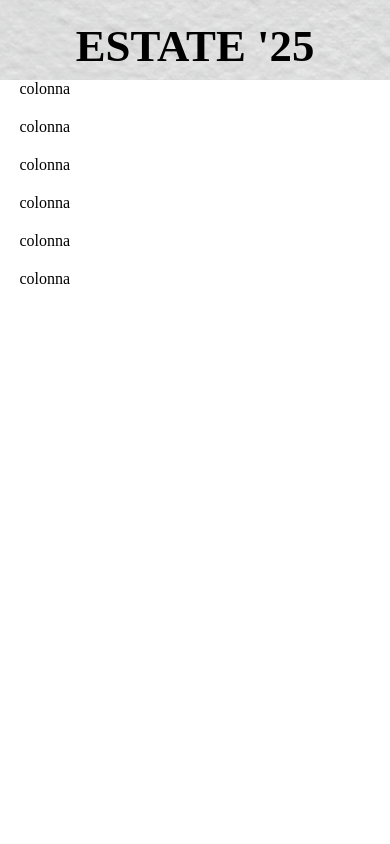
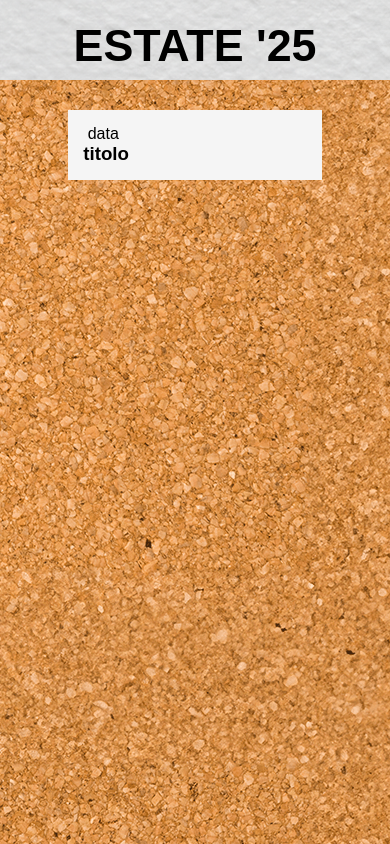
Before and after one commit to bellaviagabriele03/js-photo-blog, a plain HTML site: page index.html in a window 390 px wide. Drawn offline with nearby package versions, Linux system fonts and the light colour scheme.

Commit message:
Fix: rimosse le colonne di test per la visione del layout corretto dall'index, Feat: aggiunto font di stile, e immagine di sfondo per il body, Feat: aggiunto responsive per il container

```diff
--- a/css/responsive.css
+++ b/css/responsive.css
@@ -3,6 +3,12 @@
 
     .row .col {
         width: calc(100% / 2 - 40px / 2);
+    }
+
+    .container {
+        width: 80%;
+        max-width: 1000px;
+        margin: 0 auto;
     }
 
 }
--- a/css/style.css
+++ b/css/style.css
@@ -8,6 +8,7 @@
 
 img {
     max-width: 100%;
+    margin-bottom: 10px;
 }
 
 /***********
@@ -17,22 +18,32 @@ img {
 
 /* TYPOGRAPHY */
 
+body {
+    font-family: sans-serif;
+    background-image: url(../img/cork.png);
+}
+
 
 /* LAYOUT */
 .container {
-    width: 90%;
+    width: 65%;
     max-width: 1000px;
     margin: 0 auto;
 }
-
 
 .col {
     width: 100%;
 }
 
+.card {
+    padding: 15px;
+    background-color: whitesmoke;
+}
+
 /* FLEX */
 .row {
     display: flex;
+    margin-top: 30px;
 }
 .justify-content-between {
     justify-content: space-between;
@@ -51,11 +62,12 @@ img {
 }
 
 /* UTILITIES */
-
+.text-center {
+    text-align: center;
+}
 
 /* HEADER */
 header {
-    text-align: center;
     position: fixed;
     z-index: 10000;
     right: 0;
--- a/index.html
+++ b/index.html
@@ -13,17 +13,17 @@
 
 <body>
     <header>
-        <h1>ESTATE '25</h1>
+        <h1 class="text-center">ESTATE '25</h1>
     </header>
     <main>
         <div class="container">
             <div class="row justify-content-between align-items-center g-20 wrap">
-                <div class="col">colonna</div>
-                <div class="col">colonna</div>
-                <div class="col">colonna</div>
-                <div class="col">colonna</div>
-                <div class="col">colonna</div>
-                <div class="col">colonna</div>
+                <div class="col">
+                    <div class="card">
+                        <img src="" alt="">
+                        <span class="sub-title">data</span>
+                        <h3 class="card-title">titolo</h3>
+                    </div>
             </div>
         </div>
     </main>
```
Also changed, not shown: 1 other file.
